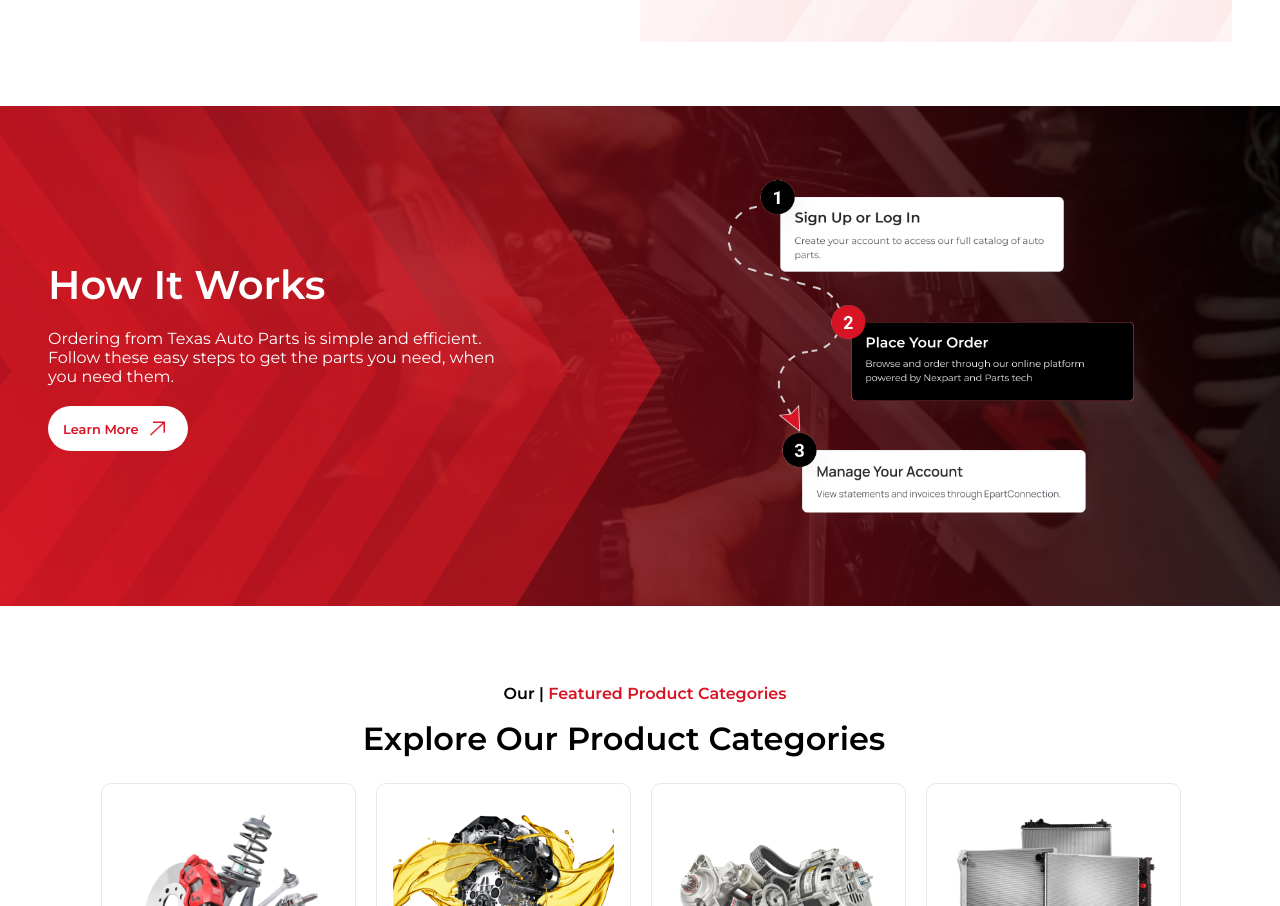
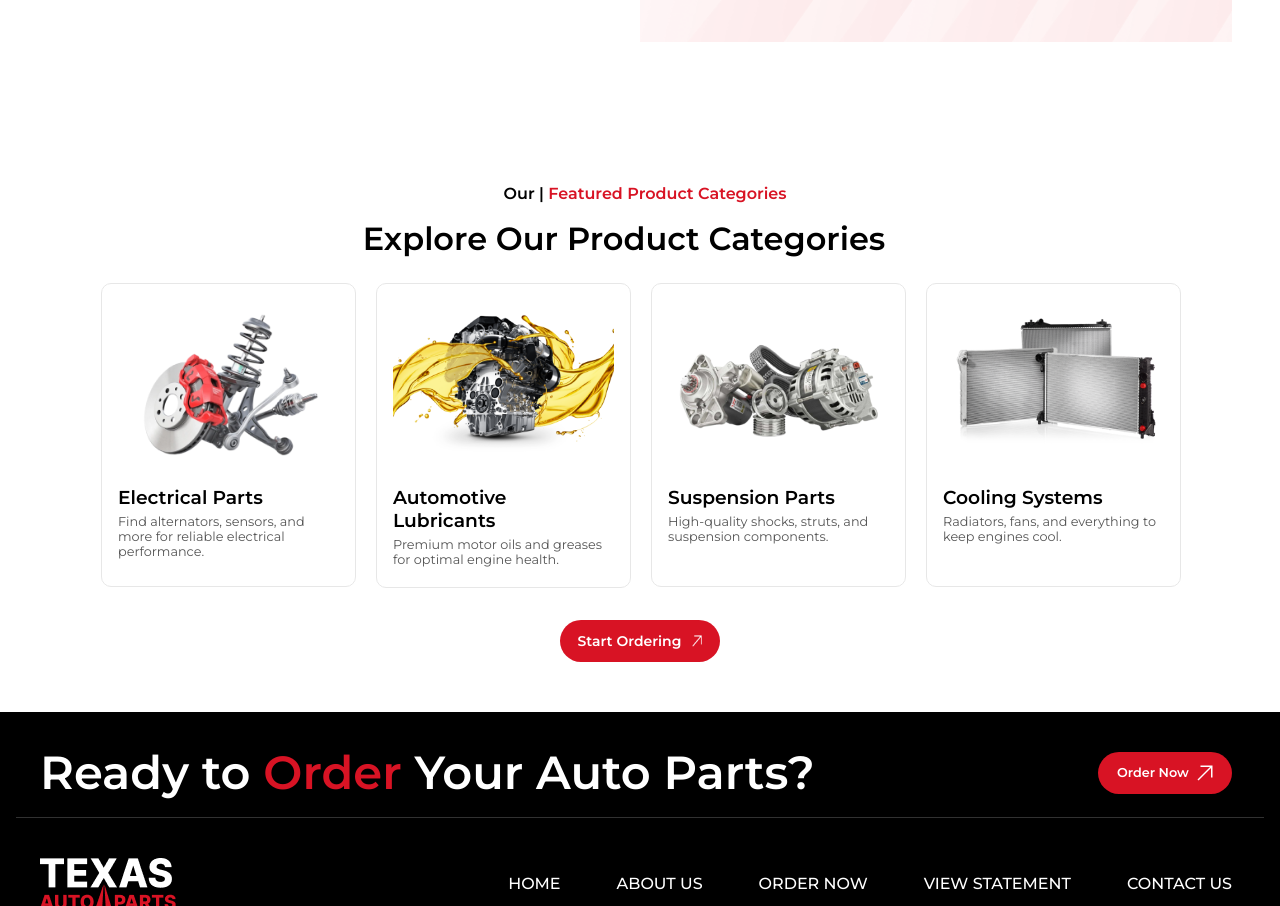
Before and after one commit to talhaxhahid/texas-auto-parts, a React (Create React App) app: page /OrderNow in a window 1280 px wide. Shown: the part 1302-2208 px from the top of the page. Built offline with nearby package versions, Linux system fonts and the light colour scheme.

Commit message:
removed howitworks

```diff
--- a/src/Home.js
+++ b/src/Home.js
@@ -16,7 +16,6 @@ const Home = () => {
     <HomeHeroSlider/>
     <AboutTexas/>
     <WhyChooseUs/>
-    <HowItWorks/>
     <FeatureProducts/>
     <Presence/>
     <BecomePartner/>
--- a/src/OrderNow.js
+++ b/src/OrderNow.js
@@ -14,7 +14,6 @@ const OrderNow = () => {
     <WebsiteLayout>
     <OrderNowHeroSlider/>
     <Benefits/>
-    <HowItWorks/>
     <OrderNowProducts/>
     </WebsiteLayout>
     </>);
```
